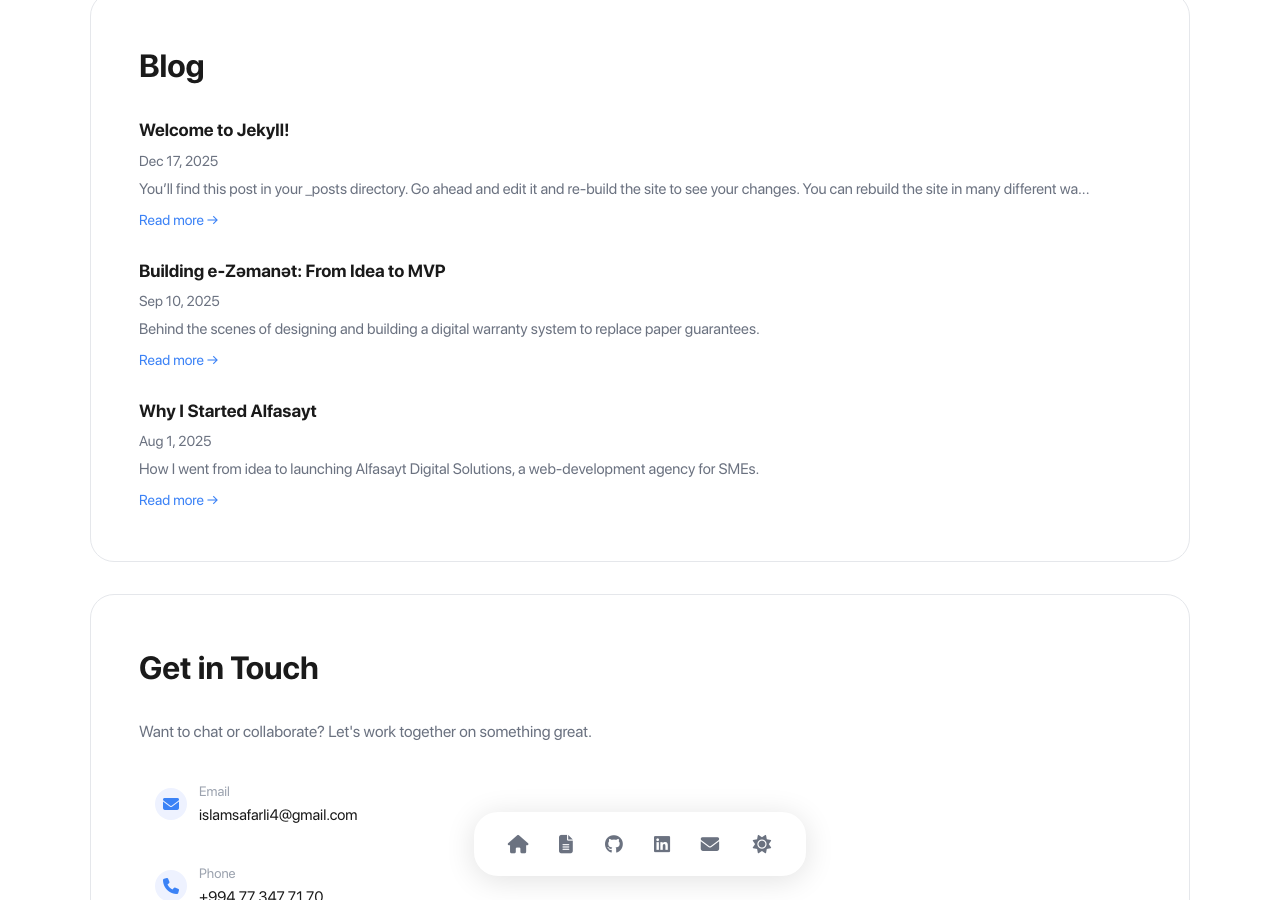
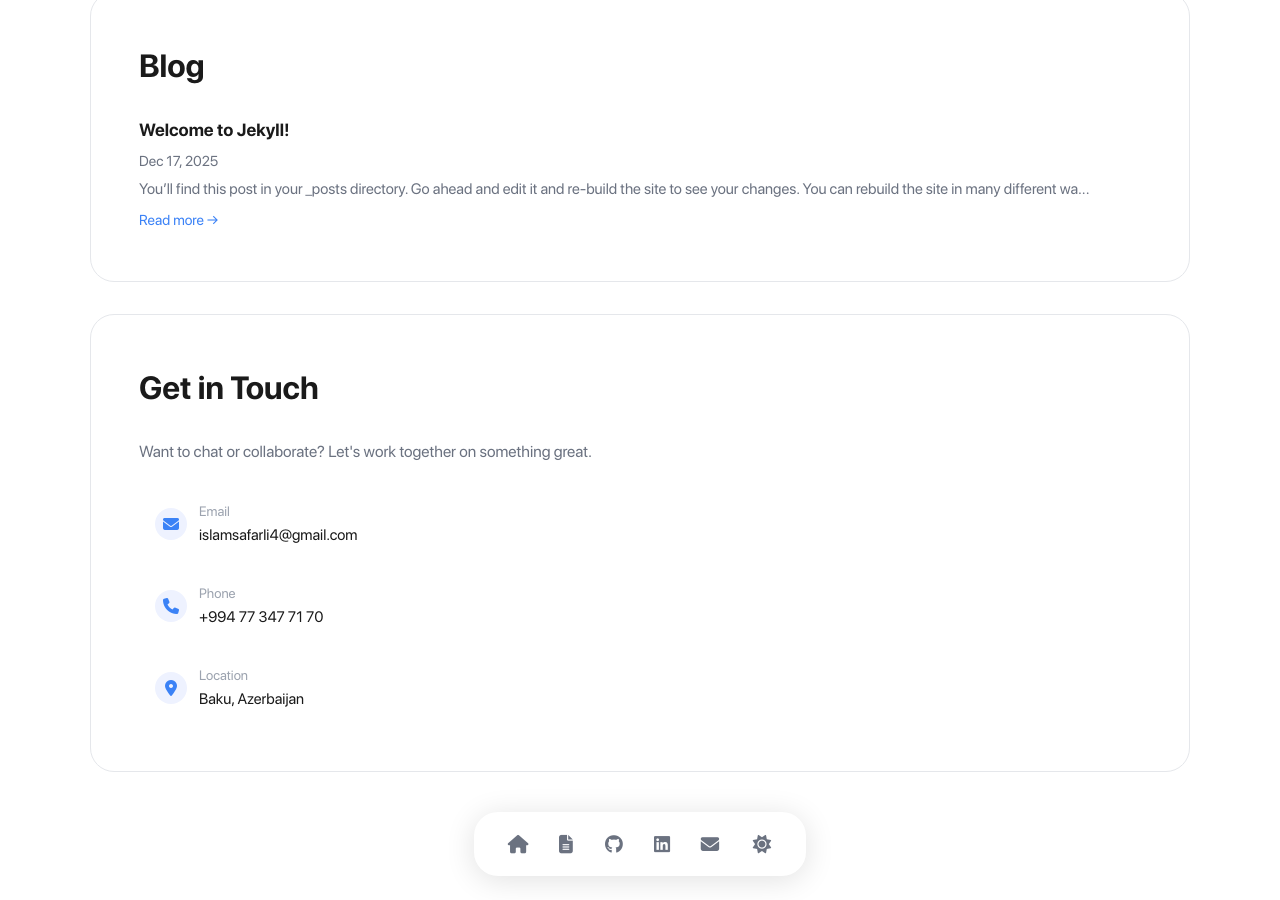
Before and after one commit to isslmsafarli/site1101, a Jekyll site: the page built from index.html, in a window 1280 px wide and 900 px high, scrolled down 2318 px. Built offline with Jekyll 4.4.1, drawn with Linux system fonts in a browser that asks for light colours.

Commit message:
editing blog section

```diff
--- a/_posts/2025-08-01-why-i-started-alfasayt.md
+++ /dev/null
@@ -1,26 +0,0 @@
----
-layout: default
-title: "Why I Started Alfasayt"
-date: 2025-08-01 10:00:00 +0400
-excerpt: "How I went from idea to launching Alfasayt Digital Solutions, a web-development agency for SMEs."
----
-
-<div class="page-wrapper">
-  <section class="content-card">
-    <h1>Why I Started Alfasayt</h1>
-    <p>
-      Alfasayt Digital Solutions started from a simple observation: many small and medium businesses
-      in Azerbaijan needed a modern website, but most agencies were either too expensive or too slow.
-    </p>
-    <p>
-      I wanted to build a service that was fast, affordable, and execution-focused. Instead of endless
-      meetings and documents, the goal was to ship real websites, learn from clients, and improve
-      with each project. In the first few months we delivered more than twenty websites, which gave me
-      a clearer picture of how traditional businesses actually work.
-    </p>
-    <p>
-      Alfasayt is still early, but it is my personal lab for learning sales, delivery, systems,
-      and how to grow a real business from zero.
-    </p>
-  </section>
-</div>
--- a/_posts/2025-09-10-building-e-zemanet-from-idea-to-mvp.md
+++ /dev/null
@@ -1,28 +0,0 @@
----
-layout: default
-title: "Building e-Zəmanət: From Idea to MVP"
-date: 2025-09-10 09:00:00 +0400
-excerpt: "Behind the scenes of designing and building a digital warranty system to replace paper guarantees."
----
-
-<div class="page-wrapper">
-  <section class="content-card">
-    <h1>Building e-Zəmanət: From Idea to MVP</h1>
-    <p>
-      e-Zəmanət was born from a very practical problem: paper warranties are easy to lose, hard to track,
-      and painful for both customers and companies. We wanted to make the whole process digital, secure,
-      and simple.
-    </p>
-    <p>
-      The first phase was about understanding real workflows in electronics shops and service centers.
-      Only after mapping those flows did we start designing the system, database, and user journeys.
-      The MVP focused on the smallest useful feature set: registering products, attaching warranties,
-      and verifying them quickly.
-    </p>
-    <p>
-      The project is still evolving, but even this early version has taught me a lot about
-      product discovery, working with partners, and building software that has to work in the real world,
-      not just in a demo.
-    </p>
-  </section>
-</div>
```
Also changed, not shown: _posts/2025-07-15-lessons-from-competitive-programming.md (deleted, +0 -27 lines), _layouts/default.html (line endings or trailing spaces), _sass/_fonts.scss (line endings or trailing spaces).
